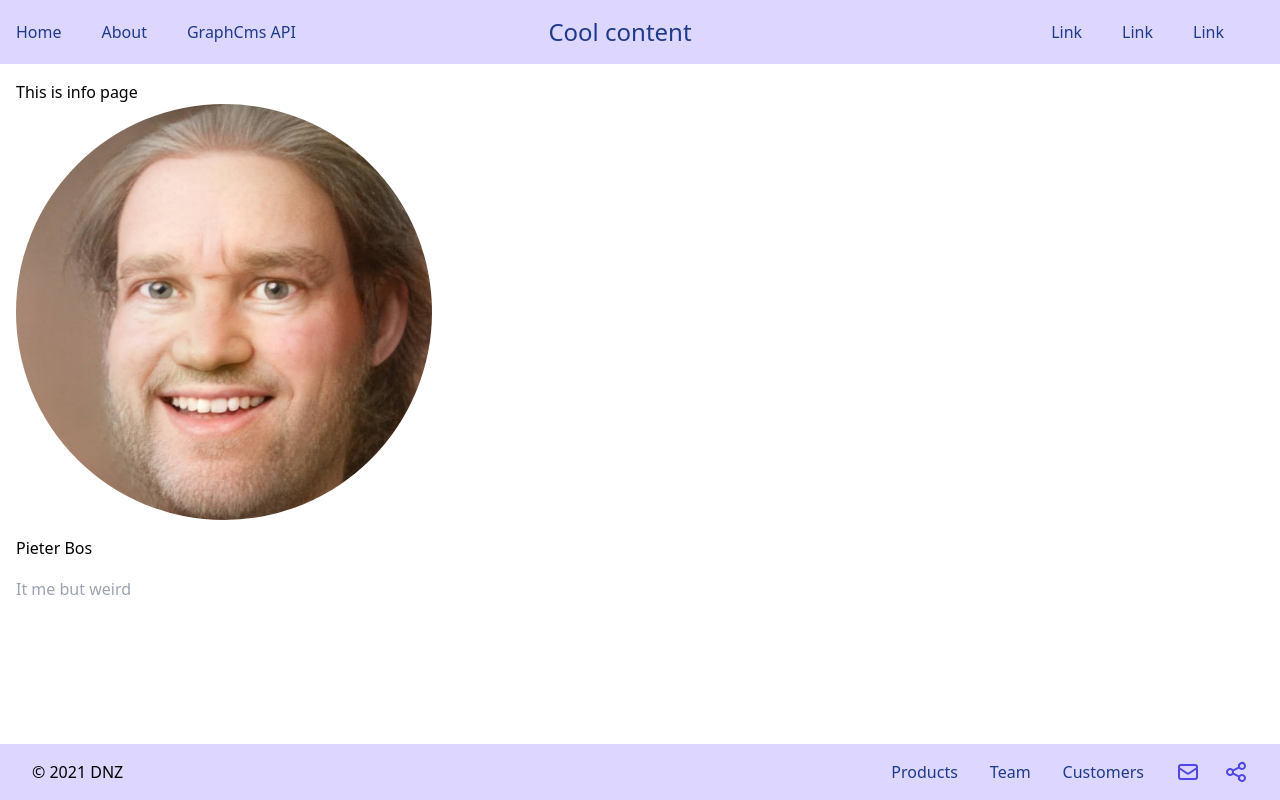
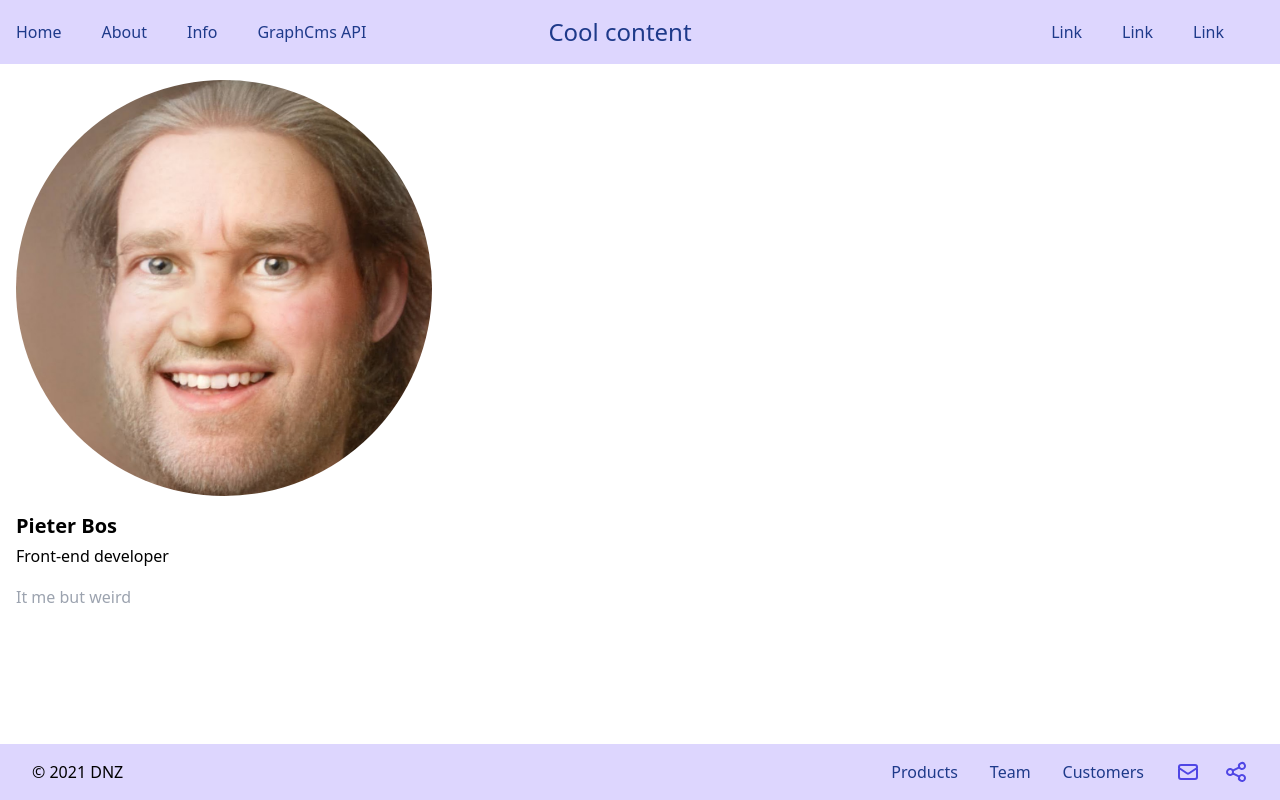
Before and after one commit to pieterdnz/ws-cool-content-site, a Next.js app: page /info in a window 1280 px wide. Built offline with nearby package versions, Linux system fonts and the light colour scheme.

Commit message:
added link to header

```diff
--- a/components/Header.tsx
+++ b/components/Header.tsx
@@ -10,6 +10,7 @@ export const Header = () => (
 				<div className='lg:order-1 lg:block w-full lg:w-2/5'>
 					<LinkItem href='/' title='Home' />
 					<LinkItem href='/about' title='About' />
+					<LinkItem href='/info' title='Info' />
 					<LinkItem
 						href='https://api-eu-central-1.graphcms.com/v2/ckluw3qe12i8001xn04g57eae/master'
 						title='GraphCms API'
--- a/pages/info.tsx
+++ b/pages/info.tsx
@@ -3,8 +3,12 @@ import { Profile } from '../components/Profile';
 
 const InfoPage = () => (
 	<Layout title='Info'>
-		<p>This is info page</p>
-		<Profile id='1' description='It me but weird' title='Pieter Bos' imageUrl='/me.jpg' />
+		<Profile
+			name='Pieter Bos'
+			description='It me but weird'
+			title='Front-end developer'
+			imageUrl='/me.jpg'
+		/>
 	</Layout>
 );
 
```
